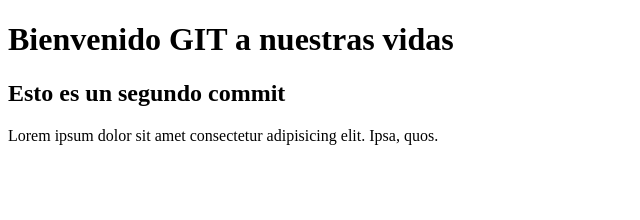
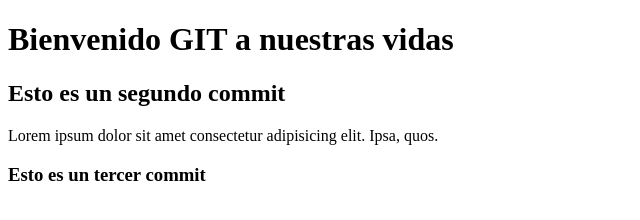
Before and after one commit to sebastianalfredodw/comi-sabados, a plain HTML site: page index.html in a window 1280 px wide. Shown: the whole page, without its empty margins (0-640 px from the left). Drawn offline with Linux system fonts and the light colour scheme.

Commit message:
tercer commit agregue un h3

```diff
--- a/index.html
+++ b/index.html
@@ -10,5 +10,6 @@
     <h1>Bienvenido GIT a nuestras vidas</h1>
     <h2>Esto es un segundo commit</h2>
     <p>Lorem ipsum dolor sit amet consectetur adipisicing elit. Ipsa, quos.</p>
+    <h3>Esto es un tercer commit</h3>
 </body>
 </html>
```
